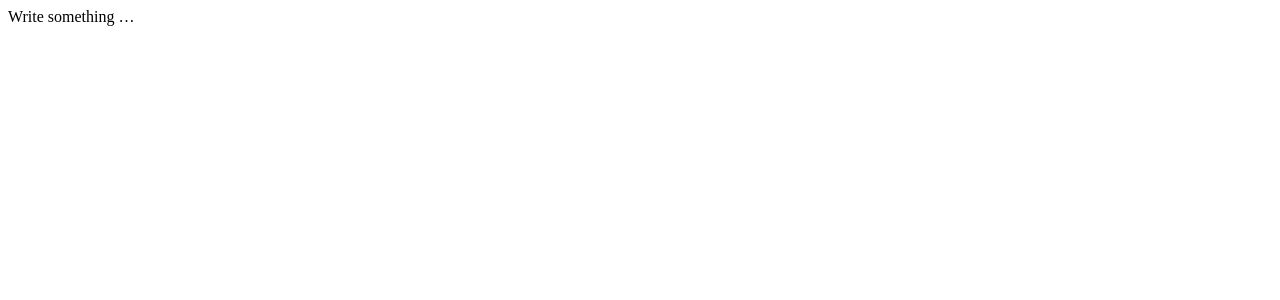
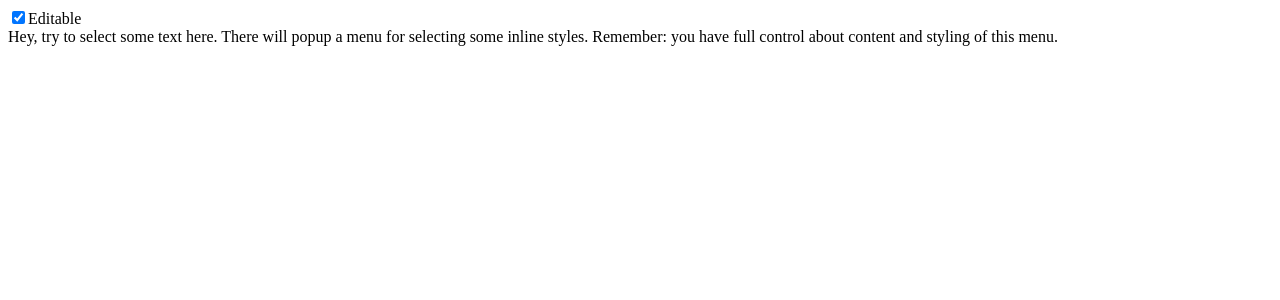
Before and after one commit to fancn21th/0_247_Tiptap, a React (Vite) app: page / in a window 1280 px wide. Shown: the top 300 px of the page. Built offline with nearby package versions, Linux system fonts and the light colour scheme.

Commit message:
📦 NEW: bubble-menu

```diff
--- a/src/components/Tiptap.tsx
+++ b/src/components/Tiptap.tsx
@@ -1,27 +1,65 @@
 import "./styles.scss";
 
-import Placeholder from "@tiptap/extension-placeholder";
-import { EditorContent, useEditor } from "@tiptap/react";
+import { BubbleMenu, EditorContent, useEditor } from "@tiptap/react";
 import StarterKit from "@tiptap/starter-kit";
+import React, { useEffect } from "react";
 
 export default () => {
   const editor = useEditor({
-    extensions: [
-      StarterKit,
-      Placeholder.configure({
-        // Use a placeholder:
-        placeholder: "Write something …",
-        // Use different placeholders depending on the node type:
-        // placeholder: ({ node }) => {
-        //   if (node.type.name === 'heading') {
-        //     return 'What’s the title?'
-        //   }
-
-        //   return 'Can you add some further context?'
-        // },
-      }),
-    ],
+    extensions: [StarterKit],
+    content: `
+      <p>
+        Hey, try to select some text here. There will popup a menu for selecting some inline styles. Remember: you have full control about content and styling of this menu.
+      </p>
+    `,
   });
 
-  return <EditorContent editor={editor} />;
+  const [isEditable, setIsEditable] = React.useState(true);
+
+  useEffect(() => {
+    if (editor) {
+      editor.setEditable(isEditable);
+    }
+  }, [isEditable, editor]);
+
+  return (
+    <>
+      <div className="control-group">
+        <label>
+          <input
+            type="checkbox"
+            checked={isEditable}
+            onChange={() => setIsEditable(!isEditable)}
+          />
+          Editable
+        </label>
+      </div>
+
+      {editor && (
+        <BubbleMenu editor={editor} tippyOptions={{ duration: 100 }}>
+          <div className="bubble-menu">
+            <button
+              onClick={() => editor.chain().focus().toggleBold().run()}
+              className={editor.isActive("bold") ? "is-active" : ""}
+            >
+              Bold
+            </button>
+            <button
+              onClick={() => editor.chain().focus().toggleItalic().run()}
+              className={editor.isActive("italic") ? "is-active" : ""}
+            >
+              Italic
+            </button>
+            <button
+              onClick={() => editor.chain().focus().toggleStrike().run()}
+              className={editor.isActive("strike") ? "is-active" : ""}
+            >
+              Strike
+            </button>
+          </div>
+        </BubbleMenu>
+      )}
+      <EditorContent editor={editor} />
+    </>
+  );
 };
--- a/src/components/styles.scss
+++ b/src/components/styles.scss
@@ -88,22 +88,30 @@
     border-top: 1px solid var(--gray-2);
     margin: 2rem 0;
   }
+}
 
-  /* Placeholder (at the top) */
-  p.is-editor-empty:first-child::before {
-    color: var(--gray-4);
-    content: attr(data-placeholder);
-    float: left;
-    height: 0;
-    pointer-events: none;
+/* Bubble menu */
+.bubble-menu {
+  background-color: var(--white);
+  border: 1px solid var(--gray-1);
+  border-radius: 0.7rem;
+  box-shadow: var(--shadow);
+  display: flex;
+  padding: 0.2rem;
+
+  button {
+    background-color: unset;
+
+    &:hover {
+      background-color: var(--gray-3);
+    }
+
+    &.is-active {
+      background-color: var(--purple);
+
+      &:hover {
+        background-color: var(--purple-contrast);
+      }
+    }
   }
-
-  /* Placeholder (on every new line) */
-  /* .is-empty::before {
-    color: var(--gray-4);
-    content: attr(data-placeholder);
-    float: left;
-    height: 0;
-    pointer-events: none;
-  } */
 }
```
